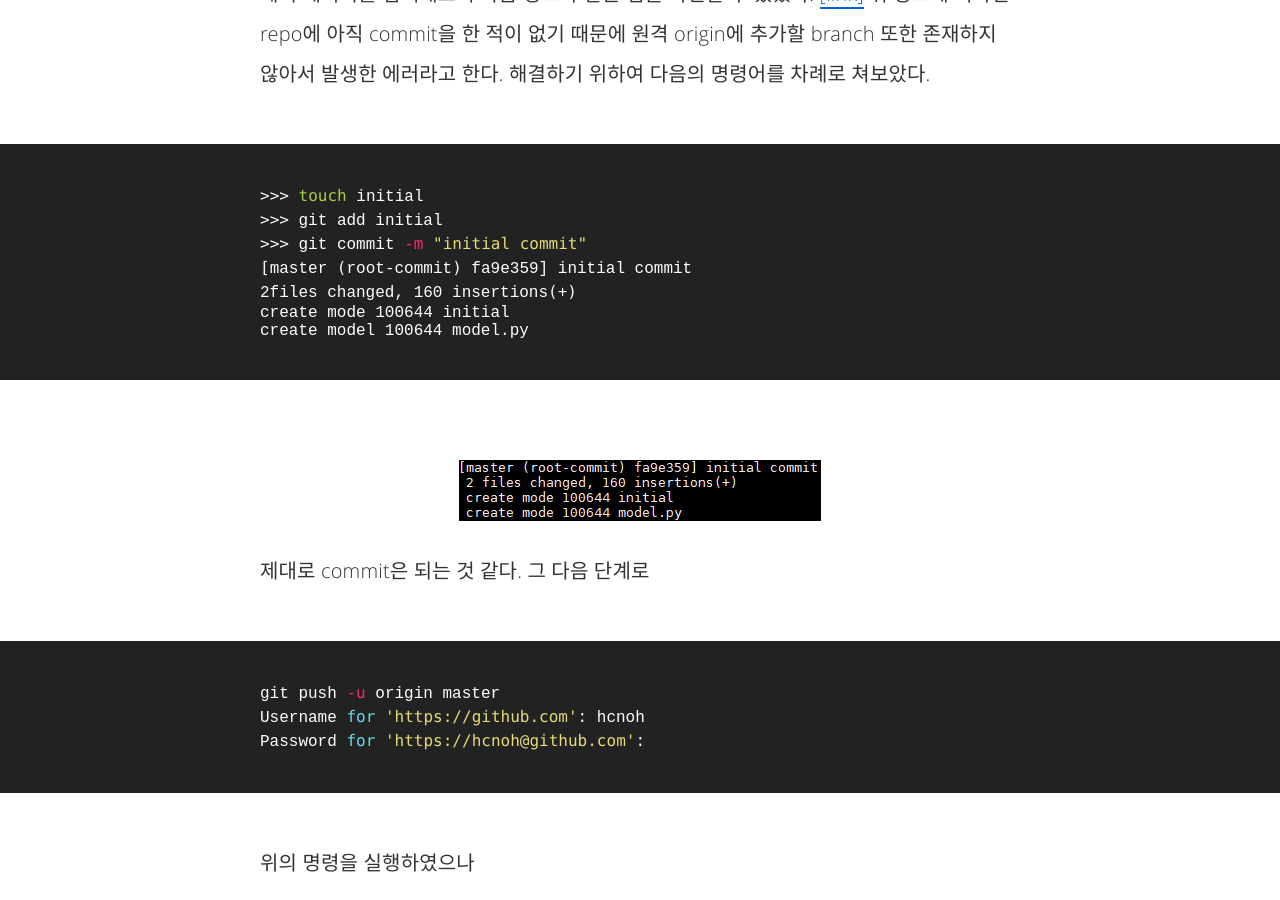
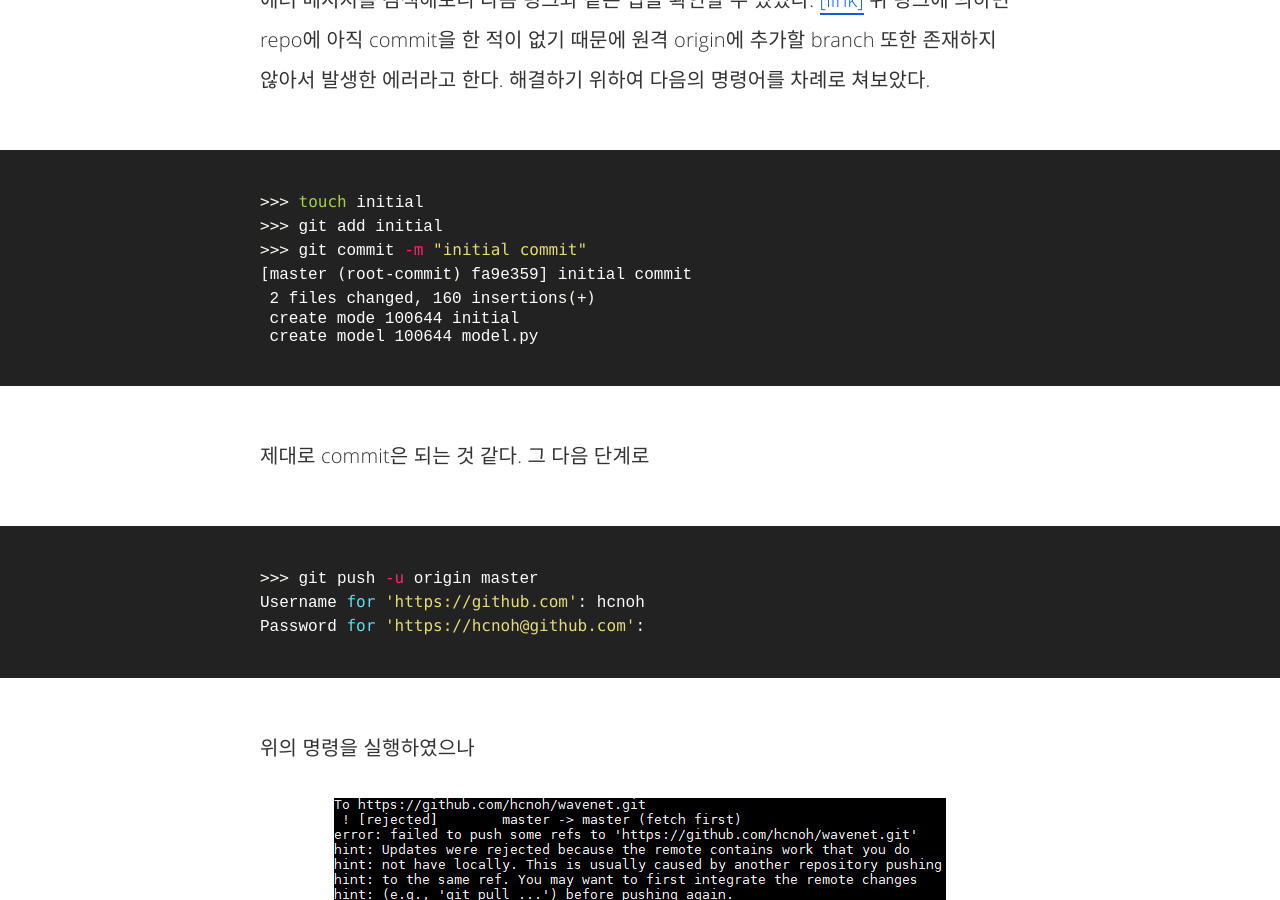
Before and after one commit to hcnoh/blog-prev, a Jekyll site: the page built from _posts/2018-08-18-git-first-time.md, in a window 1280 px wide and 900 px high, scrolled down 3695 px. Built offline with Jekyll 4.4.1, drawn with Linux system fonts in a browser that asks for light colours; comment, search, counter and statistics services are not loaded; some of the changed text lies outside the part shown.

Commit message:
Update 2018-08-18-git-first-time.md

```diff
--- a/_posts/2018-08-18-git-first-time.md
+++ b/_posts/2018-08-18-git-first-time.md
@@ -17,8 +17,8 @@
 
 일단 Git은 설치가 되어있는 상황에서 시작한다. 먼저 Git에게 나의 정보를 알려주는 과정인 Config 설정을 시작해보자. 다음의 명령어를 사용하여 Config 설정을 끝내자.
 {% highlight bash %}
-git config user.email "rhc0624@gmail.com"
-git config user.name "hcnoh"
+>>> git config user.email "rhc0624@gmail.com"
+>>> git config user.name "hcnoh"
 {% endhighlight %}
 `git config -global user.name ~` 명령을 사용하여도 되지만 현재 공용 서버를 활용 중이라 global로 선언하지는 않는 걸로 하였다. 이 부분은 좀 헷갈려서 추후에 확인하고 기록하도록 하겠다.
 확인 결과 global로 선언하면 현재 repo뿐 아니라 이 계정에서 생성하는 모든 repo의 config가 설정되는 것으로 파악하였다.
@@ -54,7 +54,7 @@
 에러가 난다. 에러 메시지에서 추천해주는 명령어 역시 에러가 난다. 다음의 [링크](http://www.talkdev.net/git-%EA%B0%84%EB%8B%A8%ED%95%9C-%EC%82%AC%EC%9A%A9%EB%B2%95/)로부터 해결 방법을 찾아봤다.
 먼저 `git add`를 해본다.
 {% highlight bash %}
-git add .
+>>> git add .
 {% endhighlight %}
 `git add 파일명` 이지만 `.` 하나를 찍어서 현재 디렉토리 전체 파일을 add할 수 있었다. 다시 push를 해보자.
 {% highlight bash %}
@@ -69,19 +69,28 @@
 >>> git add initial
 >>> git commit -m "initial commit"
 [master (root-commit) fa9e359] initial commit
-2files changed, 160 insertions(+)
-create mode 100644 initial
-create model 100644 model.py
+ 2 files changed, 160 insertions(+)
+ create mode 100644 initial
+ create model 100644 model.py
 {% endhighlight %}
-![image](/assets/img/2018-08-18-git-first-time/05.png)
 제대로 commit은 되는 것 같다. 그 다음 단계로
 {% highlight bash %}
-git push -u origin master
+>>> git push -u origin master
 Username for 'https://github.com': hcnoh
 Password for 'https://hcnoh@github.com':
 {% endhighlight %}
 위의 명령을 실행하였으나
 ![image](/assets/img/2018-08-18-git-first-time/07.png)
+{% highlight bash %}
+To https://github.com/hcnoh/wavenet.git
+ ! [rejected]       master -> master (fetch first)
+ error: failed to push some refs to 'https://github.com/hcnoh/wavenet.git'
+ hint: Updates were rejected because the remote contains work that you do
+ hint: not have locally. This is usually caused by another repository pushing
+ hint: to the same ref. You may want to first integrate the remote changes
+ hint: (e.g., 'git pull ...') before pushing again.
+ hint: See the 'Note about fast-forwards' in 'git push --help' for details.
+{% endhighlight %}
 또 에러가 발생하였다. 문제의 원인은 원격 origin 상에 있는 README.md 파일이었다. 이 파일이 로컬 저장소에는 없지만 원격 origin 상에 존재하기 때문에 이 에러가 발생한 것이다. 해결법은 다음과 같다. 먼저 push 전에 pull을 통하여 로컬에 없는 파일을 가져와 주고 push를 하면 되는 것이다.
 ![image](/assets/img/2018-08-18-git-first-time/08.png)
 ![image](/assets/img/2018-08-18-git-first-time/09.png)
```
